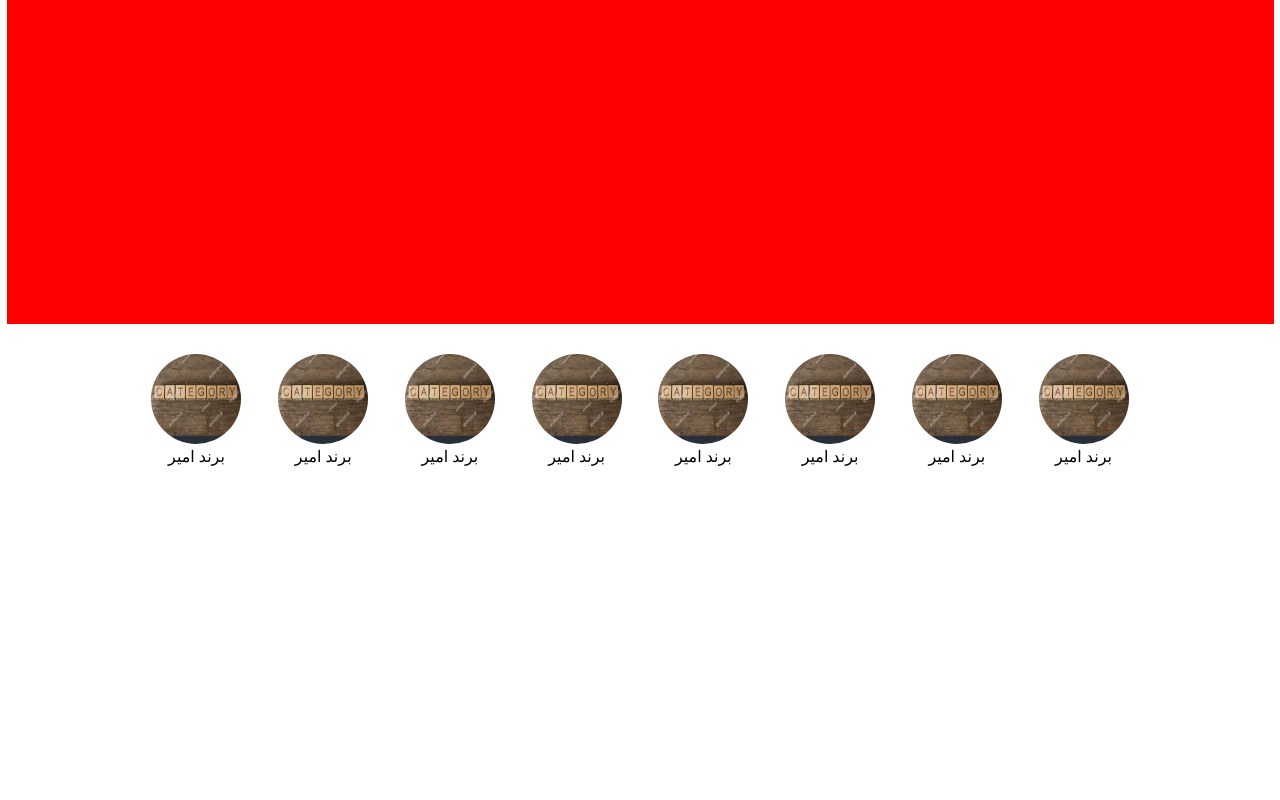
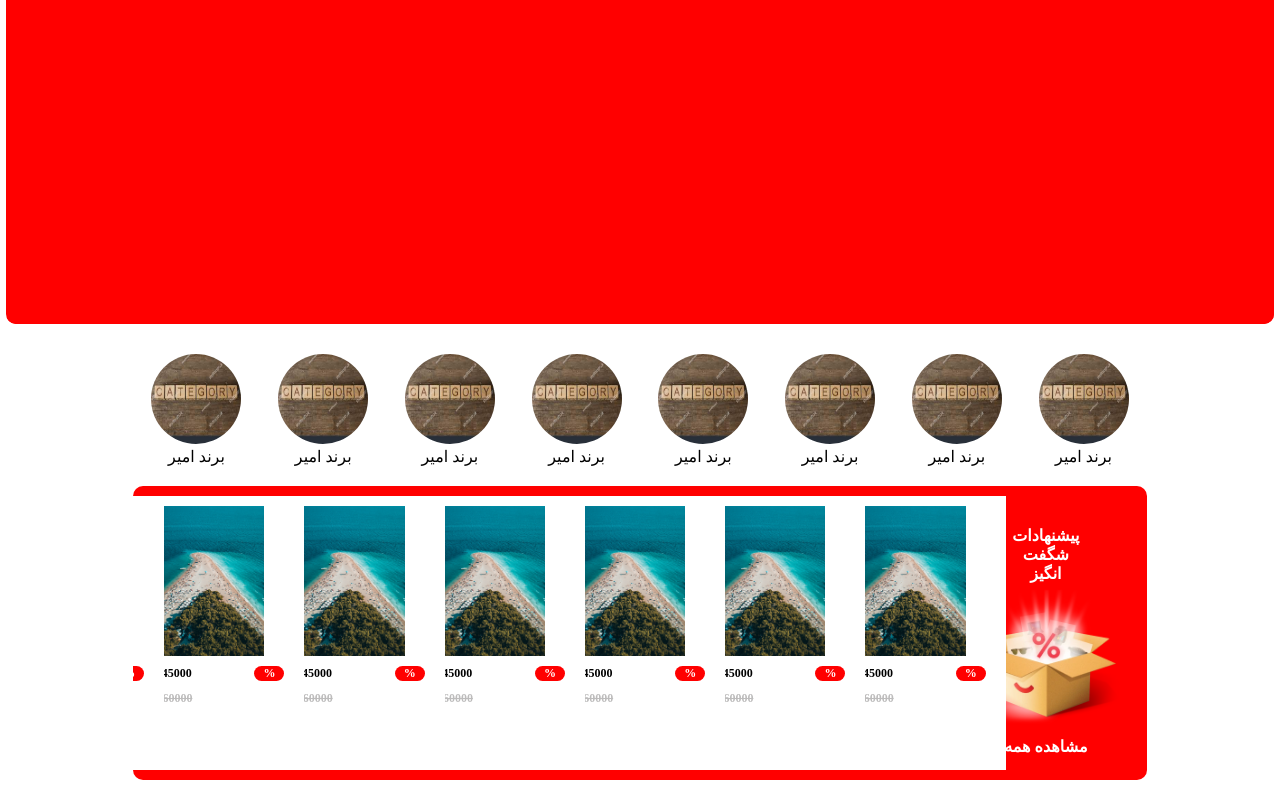
Before and after one commit to AmirHabibzadeh1377/digikala, a React (Create React App) app: page / in a window 1280 px wide. Shown: the part 357-1157 px from the top of the page. Before the commit the page ends 823 px from the top, so only its background shows below. Built offline with nearby package versions, Linux system fonts and the light colour scheme.

Commit message:
develop by amirhabibzadeh

```diff
--- /dev/null
+++ b/src/component/incrideble/IncredibleCartItem.jsx
@@ -0,0 +1,20 @@
+import './incredibleCartItem.scss'
+
+const IncredibleCartItem = ({img, discount , price , oldprice}) => {
+  return (
+    <div className='incredibleSwipper'>
+      <a href="">
+        <img src={img} alt="" />
+        <div className='priceContainer'>
+          <div className="discount">{discount}%</div>
+          <span className='price'>
+            {price} <span className='prictUnit'>تومان</span>
+          </span>
+          <span className='oldPrice'>{oldprice}</span>
+        </div>
+      </a>
+    </div>
+  )
+}
+
+export default IncredibleCartItem
--- a/src/component/incrideble/IncridebleOffer.jsx
+++ b/src/component/incrideble/IncridebleOffer.jsx
@@ -0,0 +1,78 @@
+import './incridebleoffer.scss'
+import { Swiper, SwiperSlide } from 'swiper/react';
+import 'swiper/css';
+import img4 from '../../images/pexels-oliver-sjöström-1433052.jpg';
+import boxImage from '../../images/box.png';
+import IncredibleCartItem from './IncredibleCartItem';
+const IncridebleOffer = () => {
+    return (
+        <div>
+            <Swiper
+                spaceBetween={100}
+                slidesPerView={8}
+                onSlideChange={() => console.log('slide change')}
+                onSwiper={(swiper) => console.log(swiper)}
+                className='swiper'
+            >
+                <SwiperSlide className='swiperSlide'>
+                    <a className="specialOfferBox">
+                        <span className='specialOfferText'>
+                            پیشنهادات شگفت انگیز
+                        </span>
+                        <div className='image'>
+                            <img src={boxImage} className='specialOfferImageBox' alt="" />
+                        </div>
+                        <span className='specialShowAllLink'>مشاهده همه</span>
+                    </a>
+                </SwiperSlide>
+                <SwiperSlide className='swiperSlide'>
+                    <IncredibleCartItem img={img4} oldprice={160000} price={145000} />
+                </SwiperSlide>
+                <SwiperSlide className='swiperSlide'>
+                    <IncredibleCartItem img={img4} oldprice={160000} price={145000} />
+                </SwiperSlide>
+                <SwiperSlide className='swiperSlide'>
+                    <IncredibleCartItem img={img4} oldprice={160000} price={145000} />
+                </SwiperSlide>
+                <SwiperSlide className='swiperSlide'>
+                    <IncredibleCartItem img={img4} oldprice={160000} price={145000} />
+                </SwiperSlide>
+                <SwiperSlide className='swiperSlide'>
+                    <IncredibleCartItem img={img4} oldprice={160000} price={145000} />
+                </SwiperSlide>
+                <SwiperSlide className='swiperSlide'>
+                    <IncredibleCartItem img={img4} oldprice={160000} price={145000} />
+                </SwiperSlide>
+                <SwiperSlide className='swiperSlide'>
+                    <IncredibleCartItem img={img4} oldprice={160000} price={145000} />
+                </SwiperSlide>
+                <SwiperSlide className='swiperSlide'>
+                    <IncredibleCartItem img={img4} oldprice={160000} price={145000} />
+                </SwiperSlide>
+                <SwiperSlide className='swiperSlide'>
+                    <IncredibleCartItem img={img4} oldprice={160000} price={145000} />
+                </SwiperSlide>
+                <SwiperSlide className='swiperSlide'>
+                    <IncredibleCartItem img={img4} oldprice={160000} price={145000} />
+                </SwiperSlide>
+                <SwiperSlide className='swiperSlide'>
+                    <IncredibleCartItem img={img4} oldprice={160000} price={145000} />
+                </SwiperSlide>
+                <SwiperSlide className='swiperSlide'>
+                    <IncredibleCartItem img={img4} oldprice={160000} price={145000} />
+                </SwiperSlide>
+                <SwiperSlide className='swiperSlide'>
+                   <div className='showAllOffers'>
+                        نمایش همه
+                   </div>
+                </SwiperSlide>
+                <div className="buttons">
+                    {/* <SlideNextButton />
+          <SlidePrevButton /> */}
+                </div>
+            </Swiper>
+        </div>
+    )
+}
+
+export default IncridebleOffer
--- /dev/null
+++ b/src/component/incrideble/incredibleCartItem.scss
@@ -0,0 +1,56 @@
+.incredibleSwipper {
+    a {
+        display: flex;
+        justify-content: center;
+        padding-top: 1rem;
+        padding-bottom: 1rem;
+        background-color: white;
+        text-align: center;
+        display: inline-block;
+        width: 20rem;
+        color: black;
+        font-size: 1.2rem;
+        font-weight: bold;
+        img {
+            display: block;
+            width: 60%;
+            margin: 0 auto;
+        }
+
+        .priceContainer {
+            top: 1rem;
+            display: inline-block;
+            width: 80%;
+            position: relative;
+            height: 10rem;
+
+            .discount {
+                position: absolute;
+                display: inline-block;
+                width: 3rem;
+                font-size: 1.2rem;
+                font-weight: bold;
+                top: 0;
+                right: 0;
+                background-color: red;
+                border-radius: 7rem;
+                color: white;
+            }
+
+            .price {
+                position: absolute;
+                left: 0;
+                top: 0;
+            }
+
+            .oldPrice {
+                position: absolute;
+                bottom: 6rem;
+                left: 3.2rem;
+                text-decoration: line-through;
+                color: #bdbcbc;
+            }
+        }
+    }
+
+}
--- a/src/component/incrideble/incridebleoffer.scss
+++ b/src/component/incrideble/incridebleoffer.scss
@@ -0,0 +1,42 @@
+.swiper {
+    margin-top: 2rem;
+    margin-bottom: 2rem;
+    background-color: red;
+    border-radius: 1rem;
+    .swiperSlide {
+        margin-left: 10.1rem !important;
+        padding: 1rem .1rem;
+        .specialOfferBox {
+            margin-top: 3rem;
+            display: inline-block;
+            width: 20rem;
+            color: white;
+            text-align: center;
+            cursor: pointer;
+
+            .image {
+                text-align: center;
+
+                .specialOfferImageBox {
+                    width: 15rem;
+                    height: 15rem;
+                }
+            }
+
+            .specialOfferText {
+                display: inline-block;
+                font-size: 1.6rem;
+                font-weight: bold;
+                width: 40%;
+            }
+
+            .specialShowAllLink {
+                font-size: 1.6rem;
+                font-weight: bold;
+            }
+        }
+        .showAllOffers{
+            width: 20rem;
+        }
+    }
+}
--- a/src/pages/home/Home.jsx
+++ b/src/pages/home/Home.jsx
@@ -3,6 +3,7 @@ import Header from '../../component/header/Header';
 import SiteStories from '../../component/siteStories/SiteStories'
 import TopSwiper from '../../component/swiper/TopSwiper';
 import Categories from '../../component/categories/Categories';
+import IncridebleOffer from '../../component/incrideble/IncridebleOffer';
 const home = () => {
   return (
     <div className='container'>
@@ -17,6 +18,7 @@ const home = () => {
       </div>
       <div className="contentContainer">
         <Categories/>
+        <IncridebleOffer/>
       </div>
     </div>
   )
```
Also changed, not shown: src/component/incrideble/ShowAllOffers.jsx (added, +12 -0 lines), src/component/incrideble/showAllOffers.scss (added), src/images/box.png (added).
